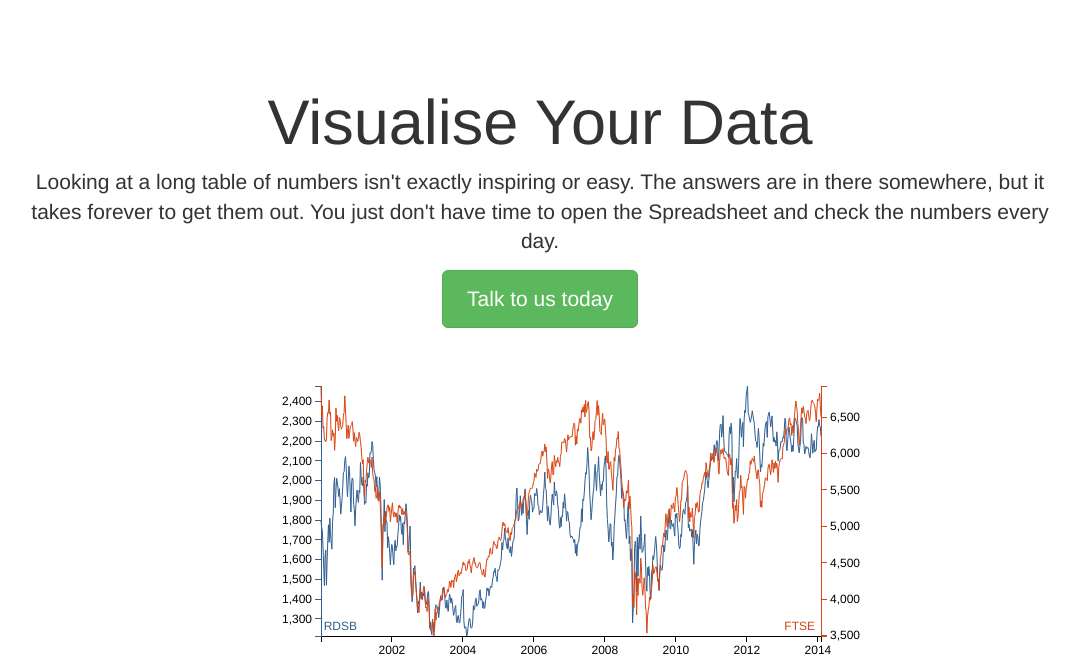
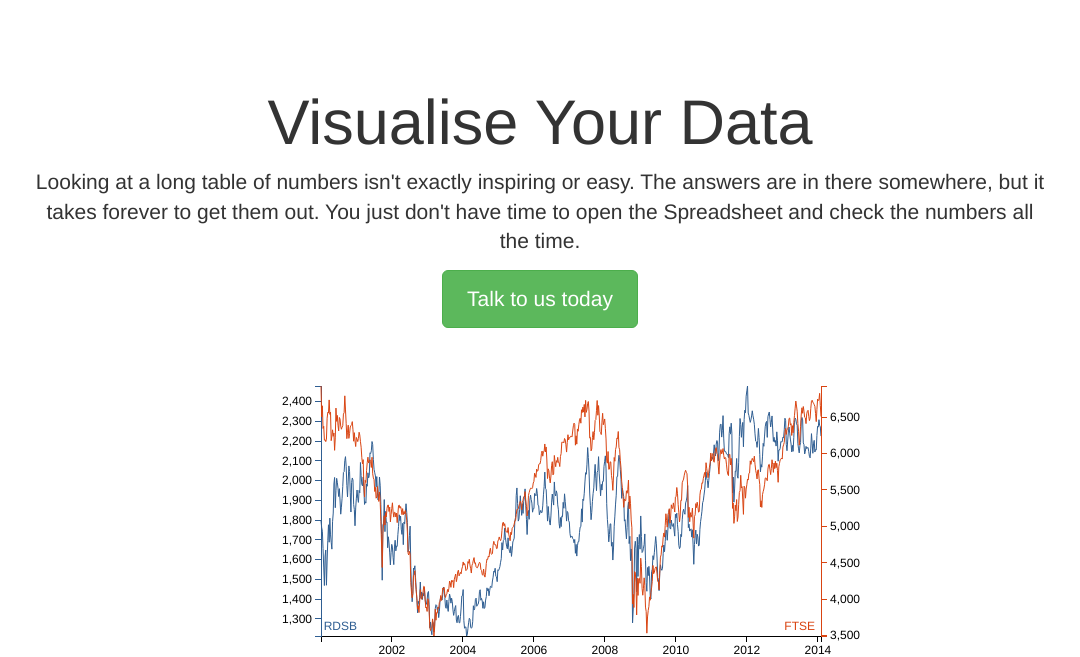
Before and after one commit to mrmrcoleman/ud_visualise, a Flask app: page /visualise in a window 1280 px wide. Shown: the top 657 px of the page, without its empty margins (100-1180 px from the left). Run offline with Flask 2, Linux system fonts and the light colour scheme; some libraries are stand-ins or nearby versions.

Commit message:
Small change to prove CD.

```diff
--- a/visualise/visualise/app/templates/visualise.html
+++ b/visualise/visualise/app/templates/visualise.html
@@ -20,7 +20,7 @@
 
 Looking at a long table of numbers isn't exactly inspiring or easy. The answers
 are in there somewhere, but it takes forever to get them out. You just don't
-have time to open the Spreadsheet and check the numbers every day.
+have time to open the Spreadsheet and check the numbers all the time.
 
       </p>
       <p><a class="btn btn-lg btn-success" href="#" role="button">Talk to us today</a></p>
```
